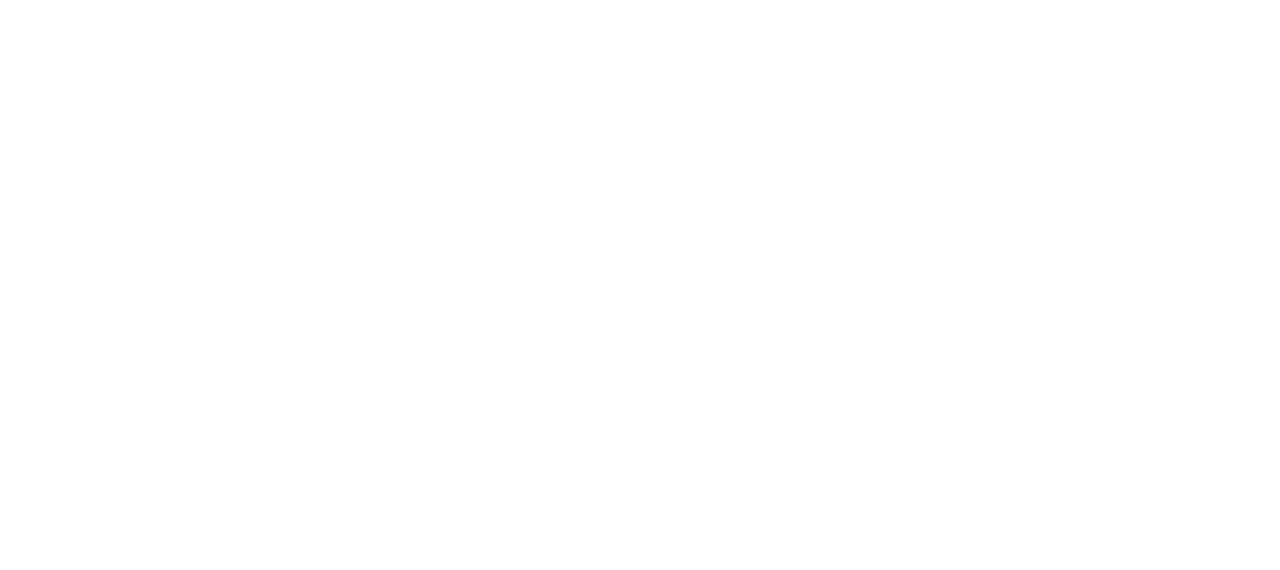
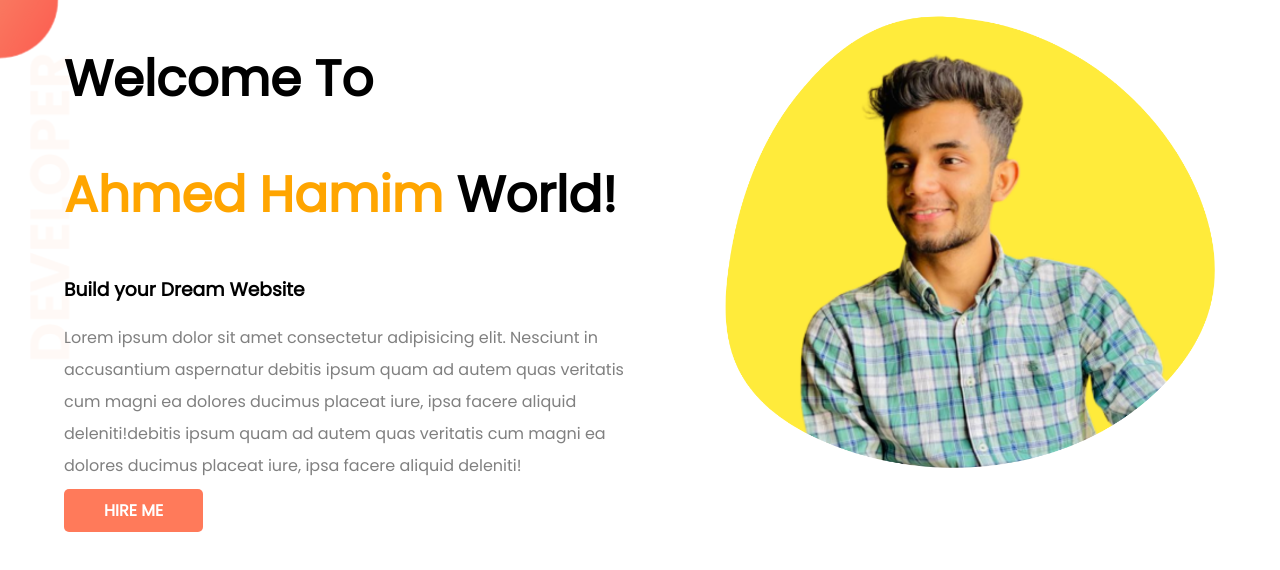
Before and after one commit to ahmedhamim22/ahmedhamim, a plain HTML site: page index.html in a window 1280 px wide. Drawn offline with Linux system fonts and the light colour scheme.

Commit message:
top banner added

```diff
--- a/index.html
+++ b/index.html
@@ -1,12 +1,35 @@
 <!DOCTYPE html>
 <html lang="en">
+
 <head>
     <meta charset="UTF-8">
     <meta http-equiv="X-UA-Compatible" content="IE=edge">
     <meta name="viewport" content="width=device-width, initial-scale=1.0">
-    <title>Ahmed-hamim</title>
+    <title>Ahmed Hamim</title>
+    <link rel="preconnect" href="https://fonts.googleapis.com">
+    <link rel="preconnect" href="https://fonts.gstatic.com" crossorigin>
+    <link href="https://fonts.googleapis.com/css2?family=Poppins&display=swap" rel="stylesheet">
+    <link rel="stylesheet" href="style.css">
 </head>
+
 <body>
+    <section class="top-banner">
+        <div class="half-width">
+            <h1>Welcome To</h1>
+            <h1><span class="orange-color">Ahmed Hamim </span>World!</h1>
+            <h3>Build your Dream Website</h3>
+            <p>Lorem ipsum dolor sit amet consectetur adipisicing elit. Nesciunt in accusantium aspernatur debitis ipsum
+                quam ad autem quas veritatis cum magni ea dolores ducimus placeat iure, ipsa facere aliquid
+                deleniti!debitis ipsum
+                quam ad autem quas veritatis cum magni ea dolores ducimus placeat iure, ipsa facere aliquid deleniti!
+            </p>
+            <a class="link-button" target="_blank" href="https://www.linkedin.com/in/ahmedhamim/">HIRE ME</a>
+        </div>
+        <div class="half-width">
+            <img src="images/hamim.png" alt="hamim">
+        </div>
+    </section>
 
 </body>
+
 </html>
--- a/style.css
+++ b/style.css
@@ -0,0 +1,45 @@
+body {
+    font-family: 'Poppins', sans-serif;
+    margin: 0;
+}
+
+h1 {
+    font-size: 50px;
+}
+
+.orange-color {
+    color: orange;
+}
+
+section {
+    display: flex;
+}
+
+.half-width {
+    width: 50%;
+    padding-left: 5%;
+}
+
+.half-width img {
+    width: 90%;
+}
+
+.half-width p {
+    line-height: 2em;
+    color: gray;
+}
+
+.link-button {
+    text-decoration: none;
+    background-color: orange;
+    padding: 10px 40px;
+    border-radius: 5px;
+    color: white;
+    font-weight: 700;
+    background-color: rgb(255, 122, 90);
+}
+
+.top-banner {
+    background-image: url(images/top-banner.png);
+    background-repeat: no-repeat;
+}
```
Also changed, not shown: images/dream-bg.png (added), images/exp-bg.png (added), images/hamim.png (added), images/jhankar.png (added), images/jhankar2.png (added), images/my-bg.png (added), images/my-bg2.png (added), images/top-banner.png (added), 7 other files.
